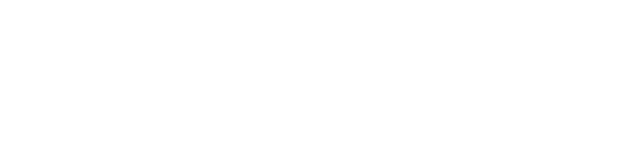
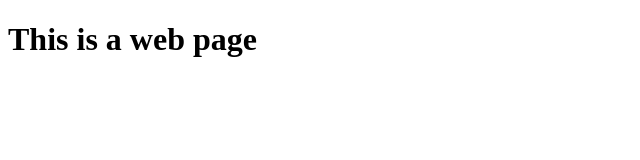
Before and after one commit to lrholmes/collab-project, a plain HTML site: page index.html in a window 1280 px wide. Shown: the whole page, without its empty margins (0-640 px from the left). Drawn offline with Linux system fonts and the light colour scheme.

Commit message:
added header

```diff
--- a/index.html
+++ b/index.html
@@ -6,6 +6,8 @@
 	<link rel="stylesheet" href="css/style.css">
 </head>
 <body>
-
+	<header>
+		<h1>This is a web page</h1>
+	</header>
 </body>
 </html>
```
